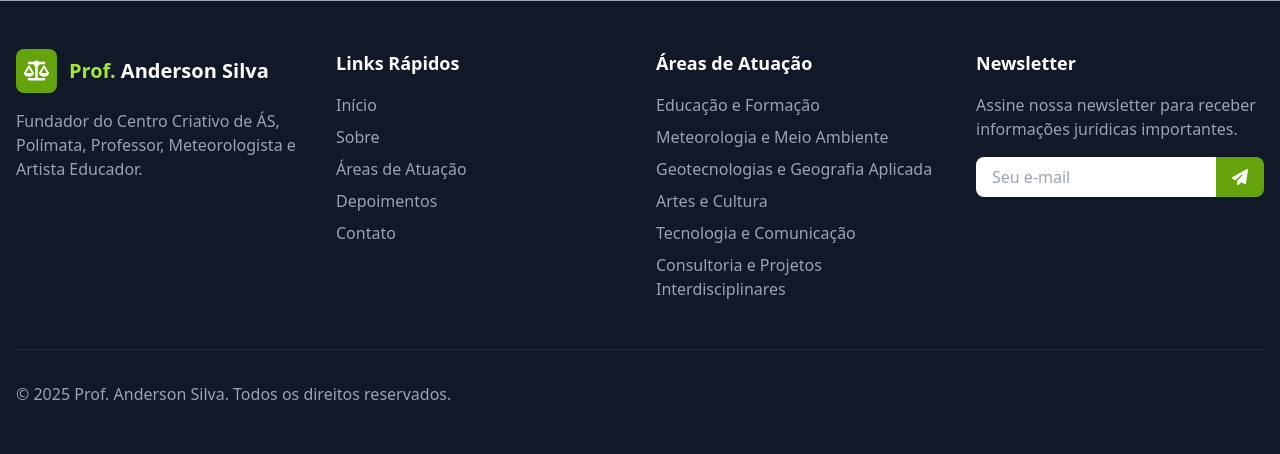
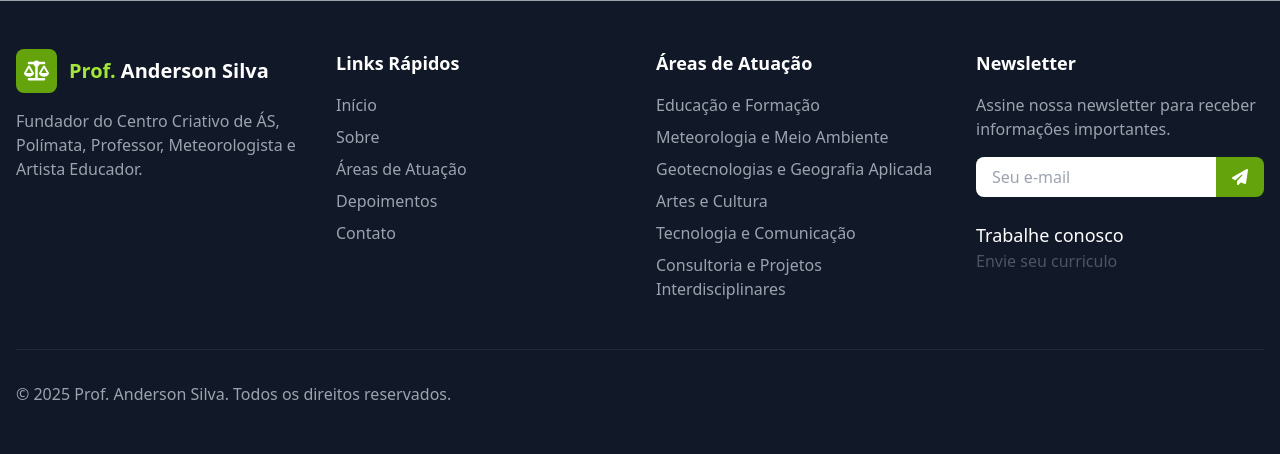
Before and after one commit to allysonaggp/centro-criativoas, a Flask app: page / in a window 1280 px wide. Shown: the part 4017-4471 px from the top of the page. Run offline with Flask 3, Linux system fonts and the light colour scheme; some libraries are stand-ins or nearby versions.

Commit message:
atualizando botao trabalhe consco

```diff
--- a/templates/index.html
+++ b/templates/index.html
@@ -614,7 +614,7 @@
                 <div>
                     <h4 class="text-lg font-bold mb-4">Newsletter</h4>
                     <p class="text-gray-400 mb-4">
-                        Assine nossa newsletter para receber informações jurídicas importantes.
+                        Assine nossa newsletter para receber informações importantes.
                     </p>
                     <form class="flex">
                         <input type="email" placeholder="Seu e-mail"
@@ -624,6 +624,9 @@
                             <i class="fas fa-paper-plane"></i>
                         </button>
                     </form>
+                    <br>
+                    <h4><a class="text-lg font-medium">Trabalhe conosco</a></h4>
+                    <a href="#" class=" text-gray-600 hover:text-white ">Envie seu curriculo</a>
                 </div>
             </div>
             <div class="border-t border-gray-800 mt-12 pt-8 flex flex-col md:flex-row justify-between items-center">
```
